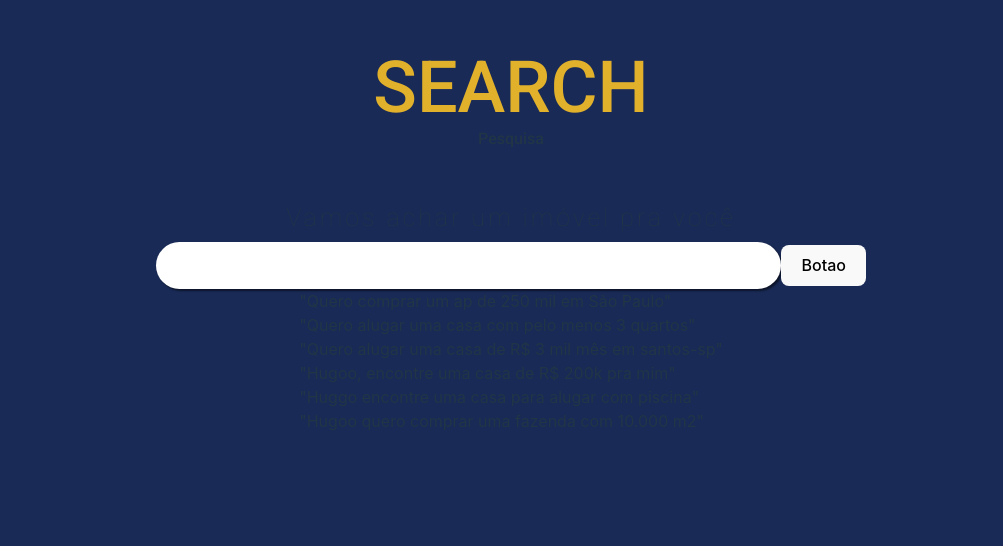
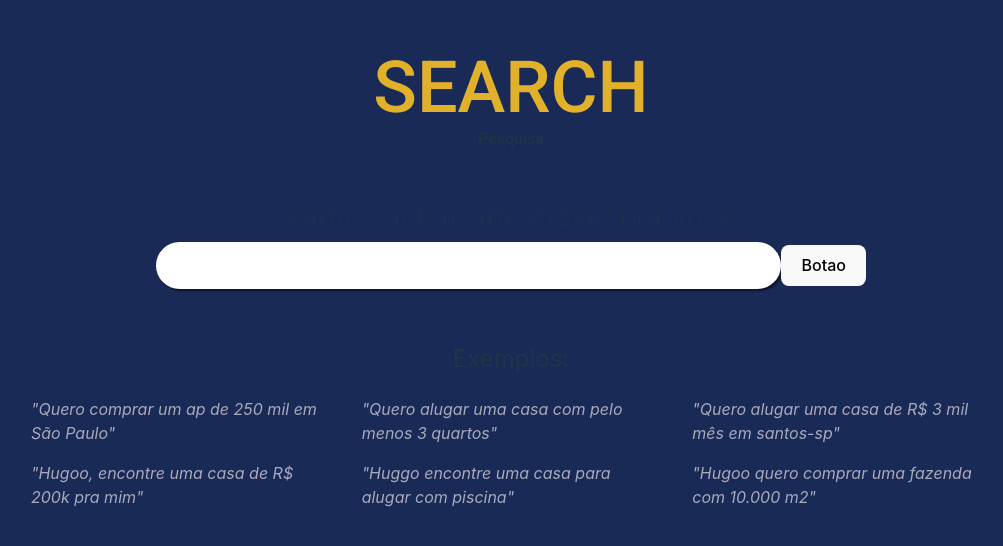
Before and after one commit to elianDev/github-search, a React (Vite) app: page / in a window 1280 px wide. Shown: the part 112-658 px from the top of the page, without its empty margins (129-1132 px from the left). Built offline with nearby package versions, Linux system fonts and the light colour scheme.

Commit message:
styled tips

```diff
--- a/src/components/tips/index.scss
+++ b/src/components/tips/index.scss
@@ -0,0 +1,20 @@
+@import "../../styles/variables/index.scss";
+
+.tip-container {
+  margin: 2rem auto 0;
+  padding: 0 1rem;
+  max-width: 60rem;
+
+  .tip-title {
+    text-align: center;
+    font-weight: 400;
+  }
+
+  .tip {
+    display: grid;
+    grid-template-columns: repeat(3, 1fr);
+    gap: 1rem 2rem;
+    font-style: italic;
+    color: $gray-color;
+  }
+}
--- a/src/components/tips/index.tsx
+++ b/src/components/tips/index.tsx
@@ -1,33 +1,35 @@
+import "./index.scss";
+
 export function Tips() {
-
   const tips = [
     {
-            text: '"Quero comprar um ap de 250 mil em São Paulo"'
+      text: '"Quero comprar um ap de 250 mil em São Paulo"',
     },
     {
-            text: '"Quero alugar uma casa com pelo menos 3 quartos"'
+      text: '"Quero alugar uma casa com pelo menos 3 quartos"',
     },
     {
-            text: '"Quero alugar uma casa de R$ 3 mil mês em santos-sp"'
+      text: '"Quero alugar uma casa de R$ 3 mil mês em santos-sp"',
     },
     {
-            text: '"Hugoo, encontre uma casa de R$ 200k pra mim"'
+      text: '"Hugoo, encontre uma casa de R$ 200k pra mim"',
     },
     {
-            text: '"Huggo encontre uma casa para alugar com piscina"'
+      text: '"Huggo encontre uma casa para alugar com piscina"',
     },
     {
-            text: '"Hugoo quero comprar uma fazenda com 10.000 m2"'
+      text: '"Hugoo quero comprar uma fazenda com 10.000 m2"',
     },
-    ]
+  ];
 
   return (
-        <div>
-            {
-                tips.map((tip, index) => (
+    <div className="tip-container">
+      <h2 className="tip-title">Exemplos:</h2>
+      <div className="tip">
+        {tips.map((tip, index) => (
           <div key={index}>{tip.text}</div>
-                ))
+        ))}
+      </div>
+    </div>
+  );
 }
-        </div>
-    )
-}
--- a/src/styles/variables/index.scss
+++ b/src/styles/variables/index.scss
@@ -3,12 +3,13 @@ $primary-color: #192a56;
 $secondary-color: #e1b12c;
 $black-color: #000;
 $white-color: #fff;
+$gray-color: #a9a9bc;
 
 // text
 $size-text: 4.5rem;
 
 // font
-@import url('https://fonts.googleapis.com/css2?family=Roboto:wght@500&display=swap');
-@import url('https://fonts.googleapis.com/css2?family=Roboto:wght@100&display=swap');
+@import url("https://fonts.googleapis.com/css2?family=Roboto:wght@500&display=swap");
+@import url("https://fonts.googleapis.com/css2?family=Roboto:wght@100&display=swap");
 
 $font-bold: Roboto;
```
Lines whose indentation alone changed are shown as unchanged.
